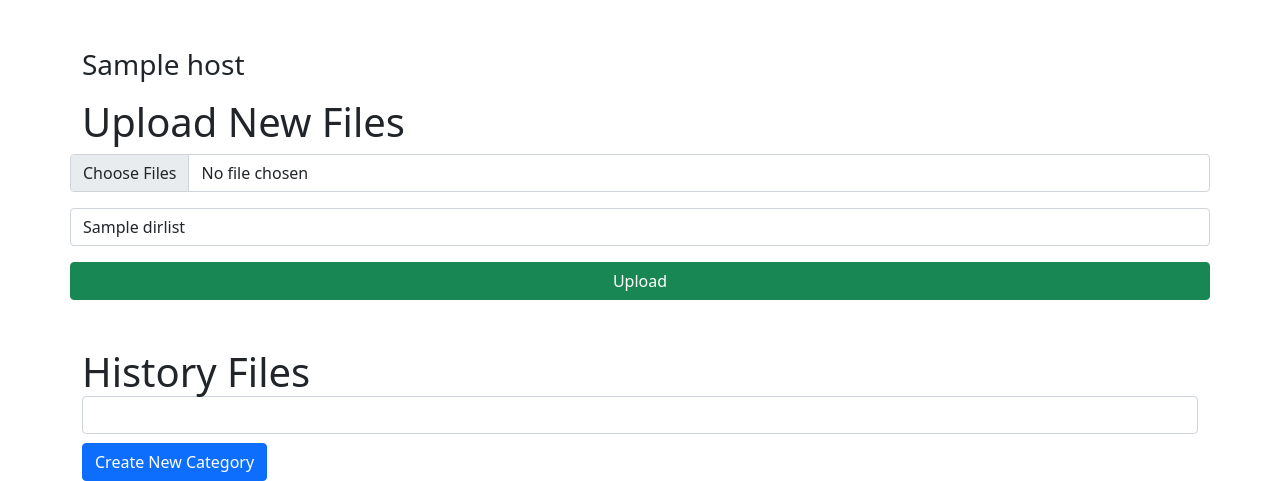
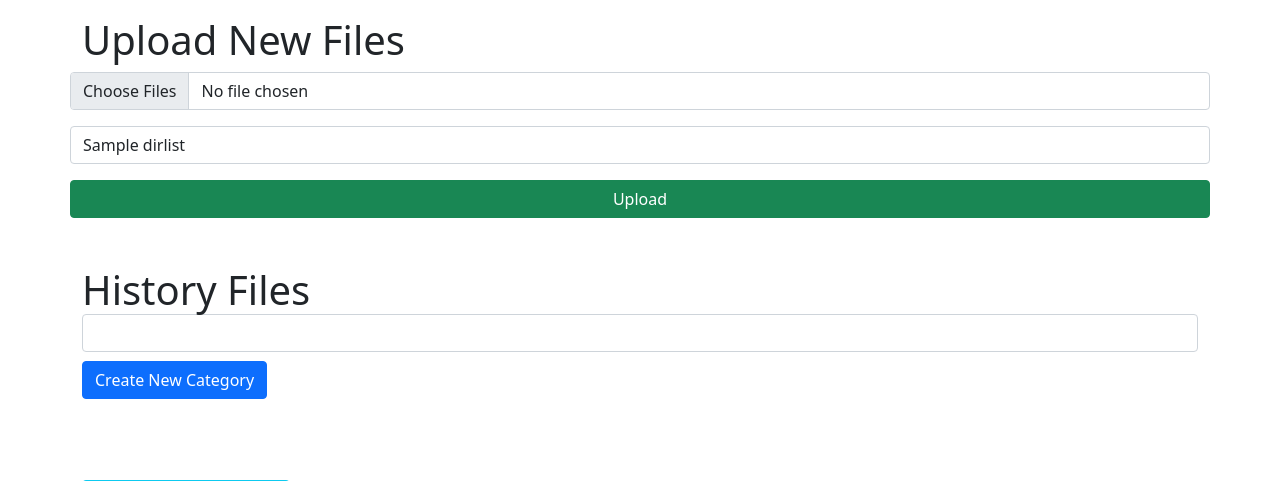
Before and after one commit to Mohsenpoureiny/toolsWebPack, a Flask app: template templates/index.html in a window 1280 px wide. Shown: the part 72-553 px from the top of the page. Run offline with Flask 2, Linux system fonts and the light colour scheme; the template is opened without the code that fills it: most values are stand-ins (such as "Sample title", 1, 10 or a date in 2020).

Commit message:
del host in index

```diff
--- a/templates/index.html
+++ b/templates/index.html
@@ -33,9 +33,9 @@
 			</div>
 		</nav>
 	</header>
-	<div class="container mt-5">
+	<!-- <div class="container mt-5">
 		<h3 class="text-Dark">{{host}}</h3>
-	</div>
+	</div> -->
 	<div id="alerts" class="container mt-3">
 
 	</div>
```
